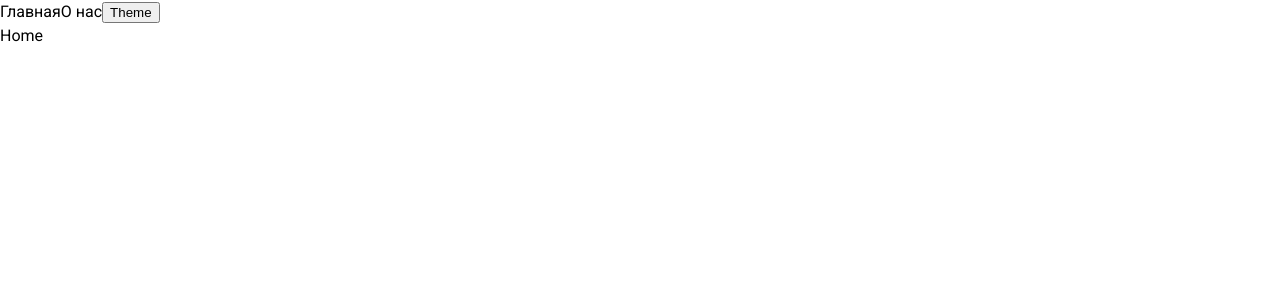
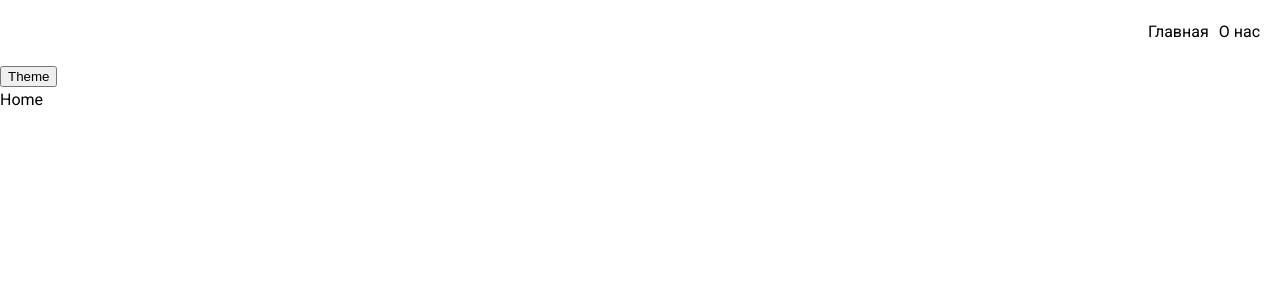
Before and after one commit to HydroOx1d/summary-skills, a React app: page / in a window 1280 px wide. Shown: the top 300 px of the page. Built offline with nearby package versions, Linux system fonts and the light colour scheme.

Commit message:
add navbar widget

```diff
--- a/src/app/App.tsx
+++ b/src/app/App.tsx
@@ -1,20 +1,21 @@
 import React from "react";
-import { Link } from "react-router-dom";
 import { classNames } from "shared/lib/classNames";
 import { useTheme } from "app/providers/ThemeProvider";
 import { AppRouter } from "app/providers/router";
+import { Navbar } from "widgets/Navbar";
 
 export const App = () => {
   const {theme, toggleTheme} = useTheme();
 
   return (
-    <div className={classNames("app", {}, [theme] )}>
-      <header>
-        <Link to={"/"}>Главная</Link>
-        <Link to={"/about"}>О нас</Link>
+    <div className={classNames("app", {}, [theme])}>
+      <header className="header">
+        <Navbar />
         <button onClick={toggleTheme}>Theme</button>
       </header>
-      <AppRouter/>
+      <main className="main">
+        <AppRouter />
+      </main>
     </div>
   );
 };
--- a/src/app/styles/variables/global.scss
+++ b/src/app/styles/variables/global.scss
@@ -16,4 +16,7 @@
   --font-size-l: 24px;
   --font-line-l: 32px;
   --font-l: var(--font-size-l) / var(--font-line-l) var(--font-family-m);
+
+
+  --nav-height: 40px;
 }
--- a/src/shared/lib/classNames/index.ts
+++ b/src/shared/lib/classNames/index.ts
@@ -7,10 +7,10 @@ type Mods = Record<string, string | boolean>;
 // Пример:
 // input: classnames('app', {hovered: true, selected: false}, 'app2')
 // output: 'app hovered app2'
-export const classNames = (cls: string, mods?: Mods, additional?: string[]): string => {
+export const classNames = (cls: string, mods: Mods = {}, additional: string[] = []): string => {
   return [
     cls,
-    ...additional,
+    ...additional.filter(Boolean),
     ...Object.entries(mods)
       .filter(([clsName, value]) => Boolean(value))
       .map(([clsName]) => clsName)
--- /dev/null
+++ b/src/widgets/Navbar/index.ts
@@ -0,0 +1,5 @@
+import Navbar from "./ui/Navbar";
+
+export {
+  Navbar
+}
--- /dev/null
+++ b/src/widgets/Navbar/ui/Navbar.module.scss
@@ -0,0 +1,16 @@
+.Navbar {
+  display: flex;
+  align-items: center;
+  justify-content: flex-end;
+  width: 100%;
+  min-height: var(--nav-height);
+  padding: 20px;
+}
+
+.links {
+  display: flex;
+  align-items: center;
+  & > *:not(:last-child) {
+    margin-right: 10px;
+  }
+}
--- /dev/null
+++ b/src/widgets/Navbar/ui/Navbar.tsx
@@ -0,0 +1,17 @@
+import React from 'react'
+import { Link } from 'react-router-dom';
+import { classNames } from 'shared/lib/classNames';
+import cls from './Navbar.module.scss';
+
+const Navbar = () => {
+  return (
+    <div className={classNames(cls.Navbar)}>
+      <div className={cls.links}>
+        <Link to={"/"}>Главная</Link>
+        <Link to={"/about"}>О нас</Link>
+      </div>
+    </div>
+  );
+}
+
+export default Navbar
```
